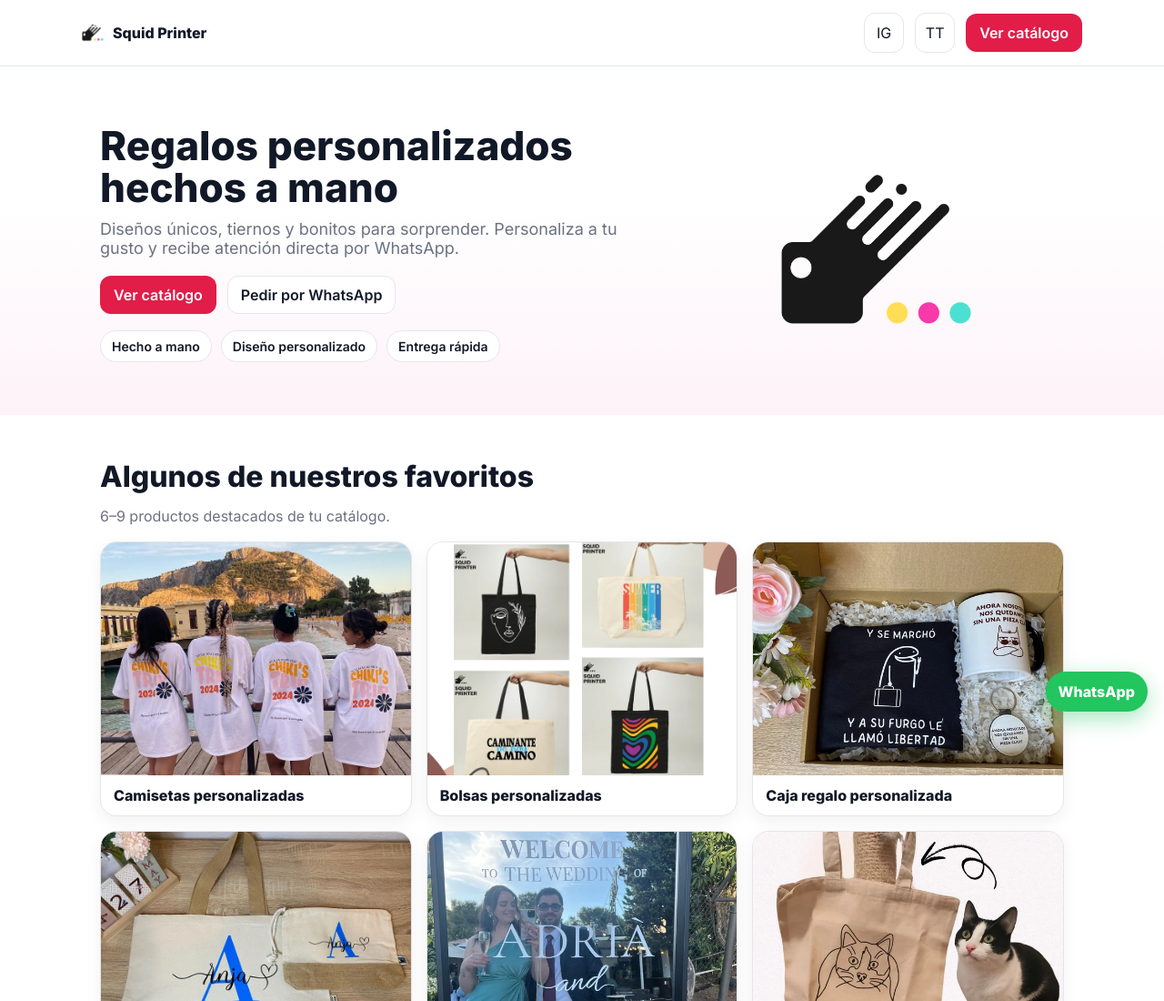
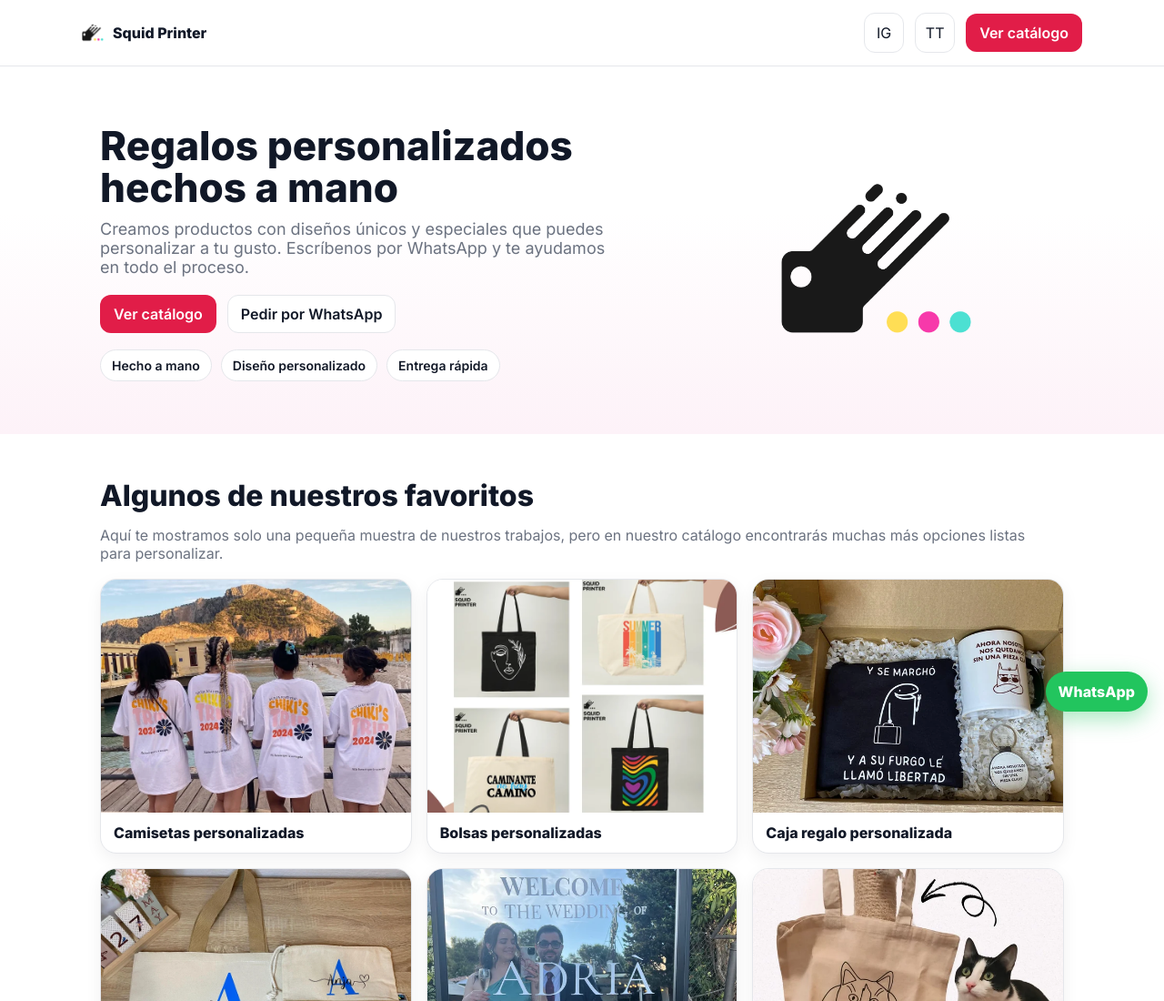
Before and after one commit to SergioPlanells/squid-printer-landing, a plain HTML site: page index.html in a window 1280 px wide. Shown: the top 1100 px of the page at 91% size. Drawn offline with Linux system fonts and the light colour scheme.

Commit message:
Update index.html

```diff
--- a/index.html
+++ b/index.html
@@ -81,7 +81,7 @@
     <div class="container hero-grid">
       <div>
         <h1>Regalos personalizados hechos a mano</h1>
-        <p>Diseños únicos, tiernos y bonitos para sorprender. Personaliza a tu gusto y recibe atención directa por WhatsApp.</p>
+        <p>Creamos productos con diseños únicos y especiales que puedes personalizar a tu gusto. Escríbenos por WhatsApp y te ayudamos en todo el proceso.</p>
         <div class="nav-cta" style="margin-top:8px">
           <a class="btn primary" href="https://onedrive.live.com/?redeem=aHR0cHM6Ly8xZHJ2Lm1zL2IvcyFBb0FUUEliODN4c1loZGNpNS12Ny0tRTJUZ1YtTVE%5FZmJjbGlkPVBBWlhoMGJnTmhaVzBDTVRFQUFhZGk1Z1B2V0wwMEJMU0hmWjJqYzdENUotX2k1OVc1YWUxVmN1TG9LTkdPaWhoUDE4UkZ4QlBVMWJ5QzJ3X2FlbV9uSEdmLTMyN0FMa0NPWWhBeVRuRTFn&cid=181BDFFC863C1380&id=181BDFFC863C1380%2193090&parId=root&o=OneUp&fbclid=PARlRTSAMqUlZleHRuA2FlbQIxMQABp2LmA-9YvTQEtId9naNzsPkn7-Ln1blp7VVy4ugo0Y6KGE_XxEXEE9TVvILb_aem_nHGf-327ALkCOYhAyTnE1g" target="_blank" rel="noopener">Ver catálogo</a>
           <a class="btn" href="https://wa.me/34602341706?text=Hola%20quiero%20hacer%20un%20pedido" target="_blank" rel="noopener">Pedir por WhatsApp</a>
@@ -101,7 +101,7 @@
   <section class="section">
     <div class="container">
       <h2>Algunos de nuestros favoritos</h2>
-      <p class="lead">6–9 productos destacados de tu catálogo.</p>
+      <p class="lead">Aquí te mostramos solo una pequeña muestra de nuestros trabajos, pero en nuestro catálogo encontrarás muchas más opciones listas para personalizar.</p>
       <div class="grid">
         <article class="card"><img loading="lazy" src="assets/1_camisetas_personalizadas-1600.webp" srcset="assets/1_camisetas_personalizadas-800.webp 800w, assets/1_camisetas_personalizadas-1600.webp 1600w" sizes="(max-width:640px) 100vw, (max-width:900px) 50vw, 33vw" alt="Camisetas personalizadas de viaje, grupo de amigas"><div class="p"><strong>Camisetas personalizadas</strong></div></article>
         <article class="card"><img loading="lazy" src="assets/2_bolsas_personalizadas-1600.webp" srcset="assets/2_bolsas_personalizadas-800.webp 800w, assets/2_bolsas_personalizadas-1600.webp 1600w" sizes="(max-width:640px) 100vw, (max-width:900px) 50vw, 33vw" alt="Bolsas personalizadas Squid Printer, collage de diseños"><div class="p"><strong>Bolsas personalizadas</strong></div></article>
```
